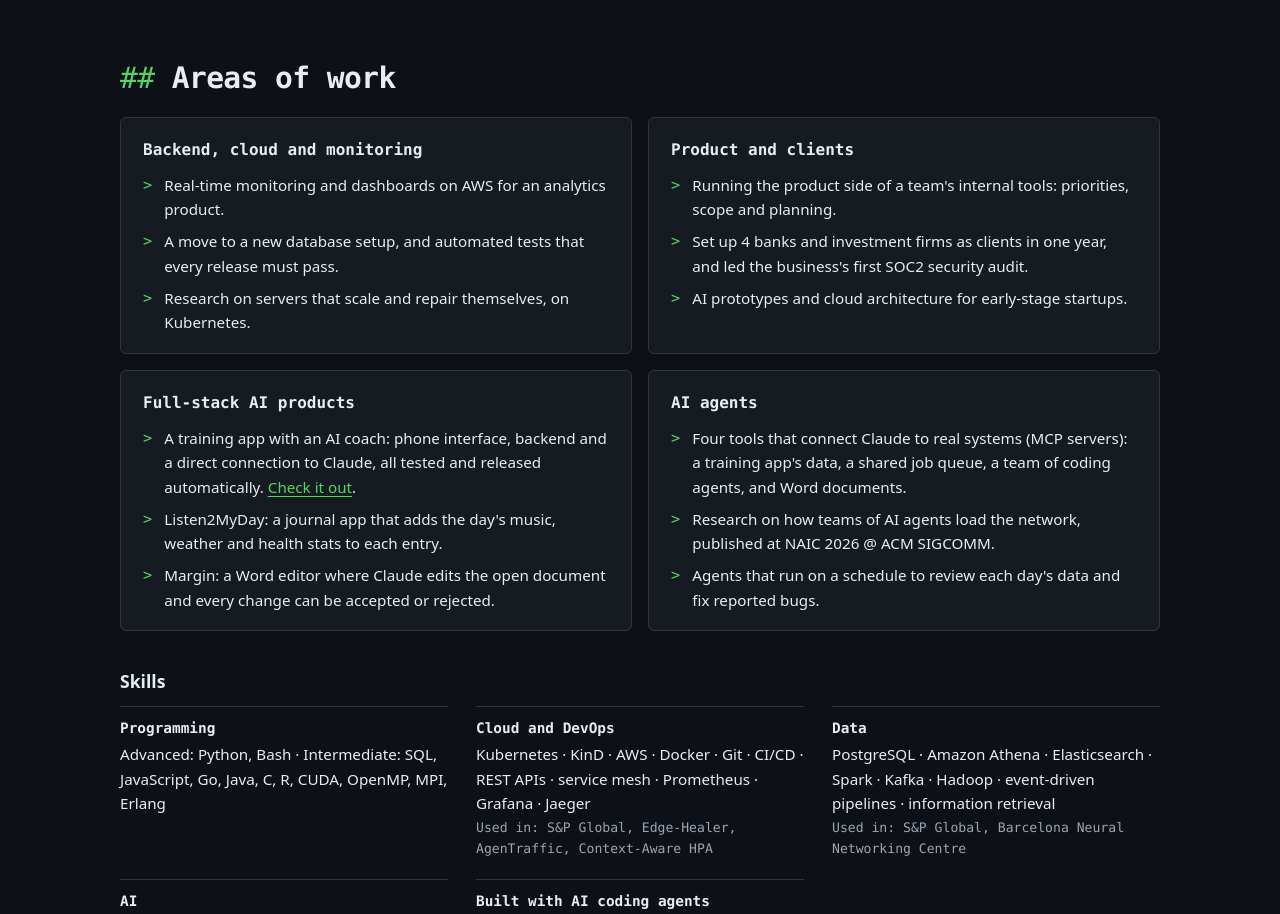
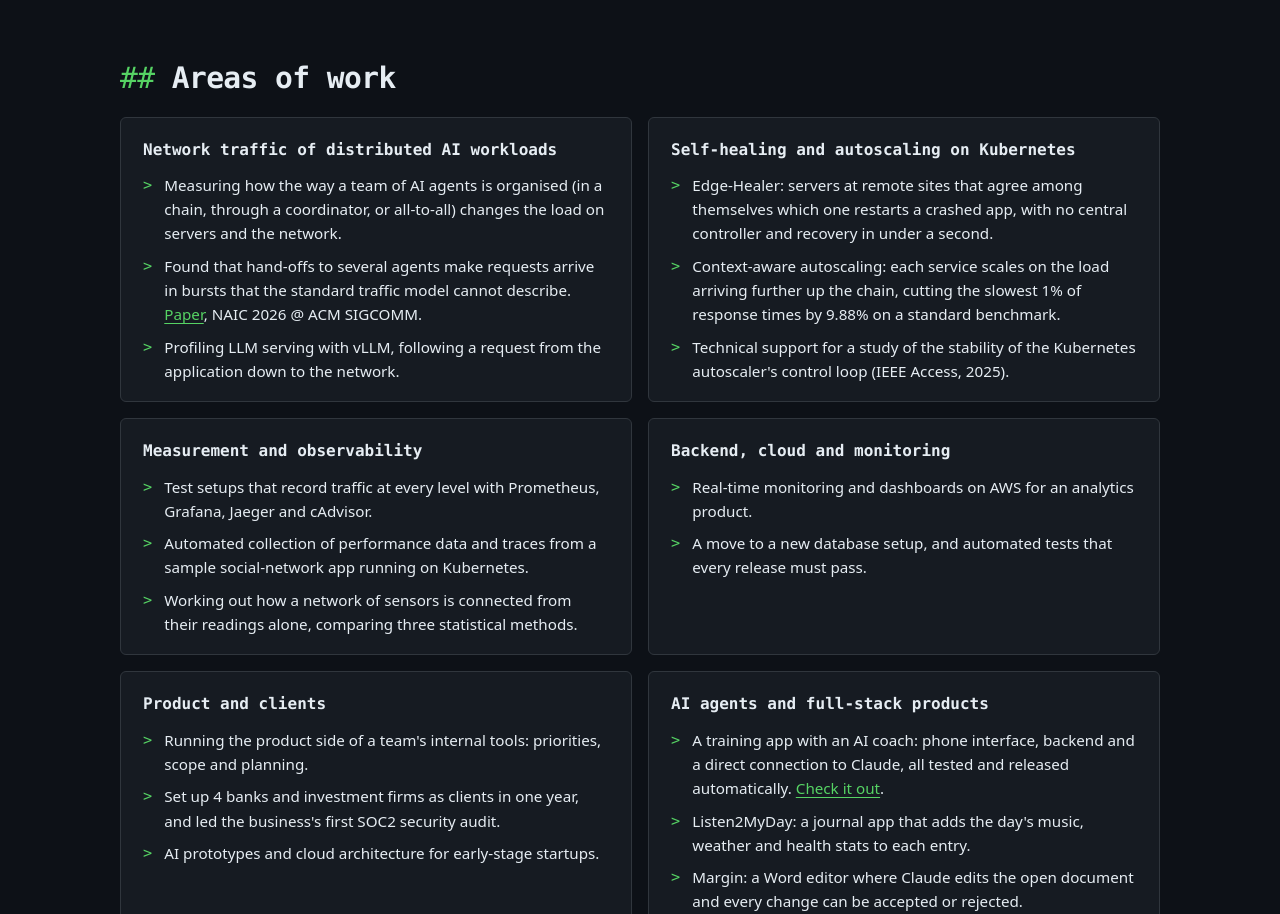
Before and after one commit to dlamagna/dlamagna.github.io, a plain HTML site: page index.html in a window 1280 px wide. Shown: the part 677-1591 px from the top of the page. Drawn offline with Linux system fonts and the light colour scheme.

Commit message:
Areas of work: add research areas, merge AI agents with full-stack products (#11)
Claude-Session: https://claude.ai/code/session_01HjaXGdJKzXSNgHi2nNHZ7W

Co-authored-by: Claude <noreply@anthropic.com>

```diff
--- a/index.html
+++ b/index.html
@@ -164,11 +164,34 @@
       <h2 id="services-title">Areas of work</h2>
       <div class="offers">
         <article class="offer">
+          <h3>Network traffic of distributed AI workloads</h3>
+          <ul>
+            <li>Measuring how the way a team of AI agents is organised (in a chain, through a coordinator, or all-to-all) changes the load on servers and the network.</li>
+            <li>Found that hand-offs to several agents make requests arrive in bursts that the standard traffic model cannot describe. <a href="https://doi.org/10.1145/3789240.3828749">Paper</a>, NAIC 2026 @ ACM SIGCOMM.</li>
+            <li>Profiling LLM serving with vLLM, following a request from the application down to the network.</li>
+          </ul>
+        </article>
+        <article class="offer">
+          <h3>Self-healing and autoscaling on Kubernetes</h3>
+          <ul>
+            <li>Edge-Healer: servers at remote sites that agree among themselves which one restarts a crashed app, with no central controller and recovery in under a second.</li>
+            <li>Context-aware autoscaling: each service scales on the load arriving further up the chain, cutting the slowest 1% of response times by 9.88% on a standard benchmark.</li>
+            <li>Technical support for a study of the stability of the Kubernetes autoscaler's control loop (IEEE Access, 2025).</li>
+          </ul>
+        </article>
+        <article class="offer">
+          <h3>Measurement and observability</h3>
+          <ul>
+            <li>Test setups that record traffic at every level with Prometheus, Grafana, Jaeger and cAdvisor.</li>
+            <li>Automated collection of performance data and traces from a sample social-network app running on Kubernetes.</li>
+            <li>Working out how a network of sensors is connected from their readings alone, comparing three statistical methods.</li>
+          </ul>
+        </article>
+        <article class="offer">
           <h3>Backend, cloud and monitoring</h3>
           <ul>
             <li>Real-time monitoring and dashboards on AWS for an analytics product.</li>
             <li>A move to a new database setup, and automated tests that every release must pass.</li>
-            <li>Research on servers that scale and repair themselves, on Kubernetes.</li>
           </ul>
         </article>
         <article class="offer">
@@ -180,18 +203,12 @@
           </ul>
         </article>
         <article class="offer">
-          <h3>Full-stack AI products</h3>
+          <h3>AI agents and full-stack products</h3>
           <ul>
             <li>A training app with an AI coach: phone interface, backend and a direct connection to Claude, all tested and released automatically. <a href="https://dlamagna.github.io/climbing-app/">Check it out</a>.</li>
             <li>Listen2MyDay: a journal app that adds the day's music, weather and health stats to each entry.</li>
             <li>Margin: a Word editor where Claude edits the open document and every change can be accepted or rejected.</li>
-          </ul>
-        </article>
-        <article class="offer">
-          <h3>AI agents</h3>
-          <ul>
             <li>Four tools that connect Claude to real systems (MCP servers): a training app's data, a shared job queue, a team of coding agents, and Word documents.</li>
-            <li>Research on how teams of AI agents load the network, published at NAIC 2026 @ ACM SIGCOMM.</li>
             <li>Agents that run on a schedule to review each day's data and fix reported bugs.</li>
           </ul>
         </article>
```
